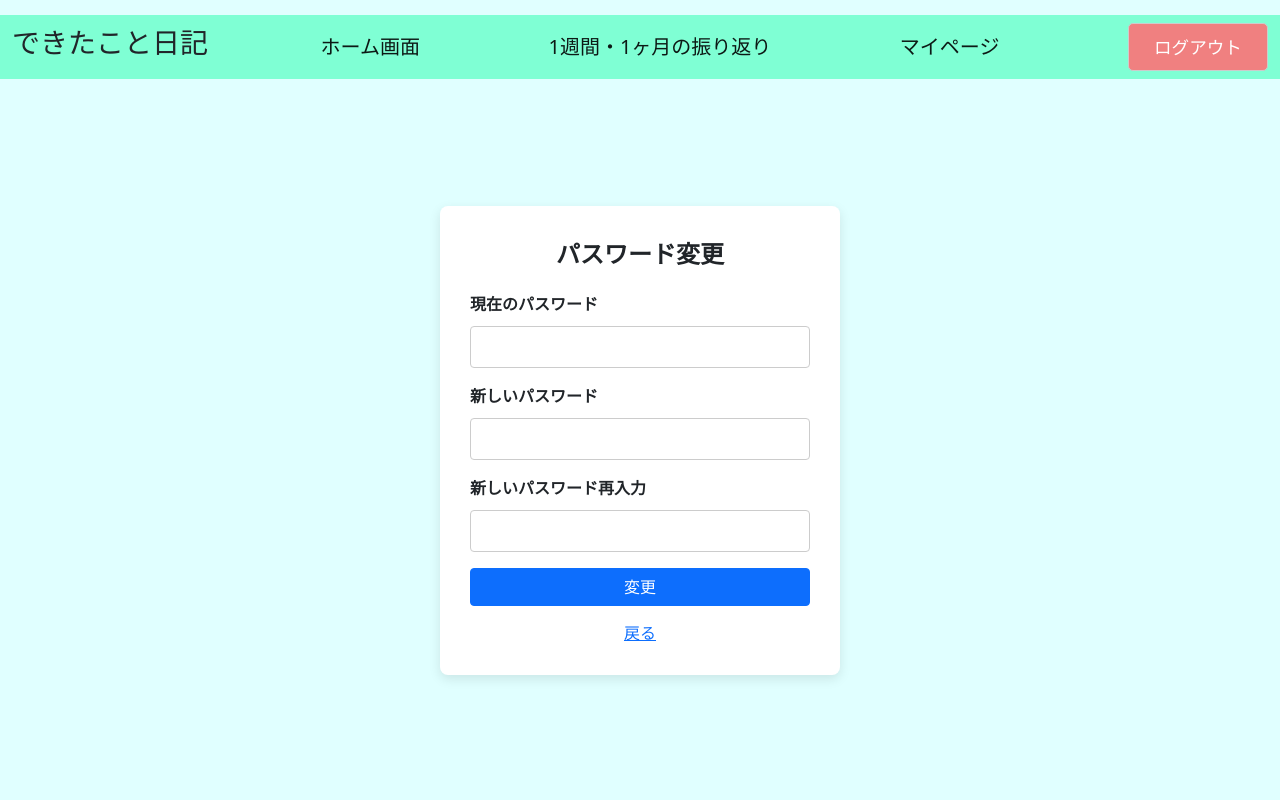
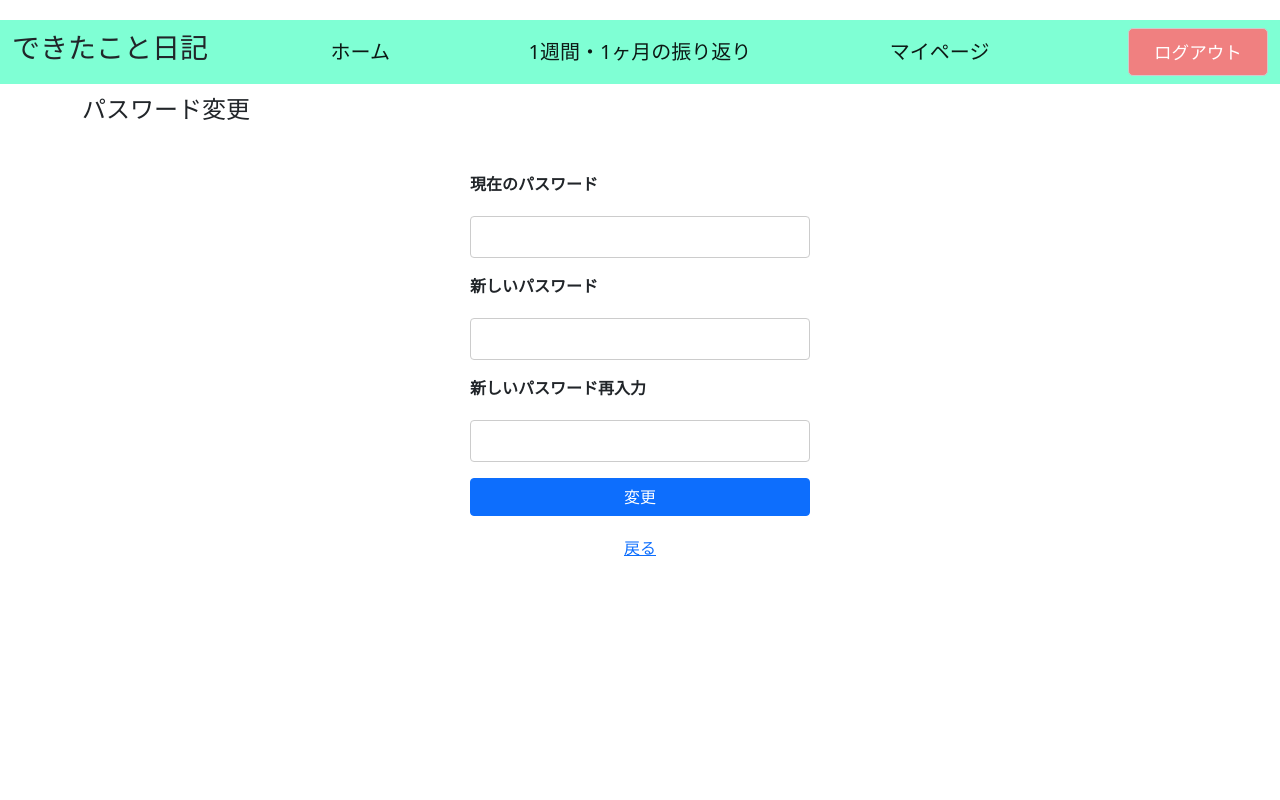
Before and after one commit to haruko-kobayashi1224/application1, a Django app: page /diary_app/change_password/ in a window 1280 px wide. Run offline with Django 5.2, Linux system fonts and the light colour scheme; the visitor is signed in with stand-in values (Sample User, id 1).

Commit message:
１の修正

```diff
--- a/diary/templates/base.html
+++ b/diary/templates/base.html
@@ -20,7 +20,7 @@
         <nav class="navbar navbar-expand-lg navbar-light" style="position: fixed; top: 0; width: 100%; z-index: 1000; background-color: #7FFFD4;">
              <div class="container-fluid">
                 <h3>できたこと日記</h3>
-                <a class="navbar-brand" href="{% url 'diary_app:month' year=today.year month=today.month %}">ホーム画面</a>
+                <a class="navbar-brand" href="{% url 'diary_app:month' year=today.year month=today.month %}">ホーム</a>
                 {% comment %} <a class="navbar-brand" href="{% url 'diary_app:diary_inspection' year=today.year month=today.month  day=today.day %}">今日できたこと</a> {% endcomment %}
                 <a class="navbar-brand" href="{% url 'diary_app:reflection' year=today.year month=today.month %}">1週間・1ヶ月の振り返り</a>
                 <a class="navbar-brand" href="{% url 'diary_app:my_page'%}">マイページ</a>
--- a/diary/templates/change_password.html
+++ b/diary/templates/change_password.html
@@ -3,9 +3,8 @@
 
 <style>
   body {
-    margin: 0;
-    padding: 0;
-    background-color: #E0FFFF;
+
+
 
   }
 
@@ -13,23 +12,16 @@
     display: flex;
     align-items: center;
     justify-content: center;
-    height: 90vh;
+
   }
 
   .form-container {
     width: 400px;
     padding: 30px;
-    background-color: white;
     border-radius: 8px;
-    box-shadow: 0 4px 12px rgba(0, 0, 0, 0.1);
     text-align: center;
   }
 
-  .form-title {
-    font-size: 1.5rem;
-    font-weight: bold;
-    margin-bottom: 20px;
-  }
 
   .message-container {
     margin-bottom: 10px;
@@ -43,13 +35,13 @@
   }
 
   nav {
-    margin-top: 15px;
+    margin-top: 20px;
   }
 
   input[type="password"], input[type="password"], input[type="password"] {
   width: 100%;
   padding: 8px;
-  margin-top: 5px;
+  margin-top: 10px;
   box-sizing: border-box;
   border: 1px solid #ccc;
   border-radius: 4px;
@@ -58,19 +50,21 @@
   label {
   display: block;
   font-weight: bold;
-  margin-bottom: 5px;
+  margin-bottom: 10px;
 }
 
 .form-group {
-  margin-bottom: 15px;
   text-align: left;
+}
+
+h4 {
+  padding-top: 15px;
 }
 </style>
 
-
+<h4>パスワード変更</h4>
 <div class="page-wrapper">
   <div class="form-container">
-    <div class="form-title">パスワード変更</div>
     <div class="message-container">
       {% if messages %}
         {% for message in messages %}
--- a/diary/templates/edit_diary.html
+++ b/diary/templates/edit_diary.html
@@ -75,11 +75,11 @@ input[type="submit"] {
       {% endfor%}
     </div>
 {% endif %}
-    <h4>できたこと編集画面</h4>
+    <h4>できたこと編集</h4>
     <h4>{{ year }}年{{ month }}月{{ day }}日{{ weekday_jp  }}曜日</h4>
     <form method="POST">
         {% csrf_token %}
-        <h4>今日できたこと</h4>
+        <h5>今日できたこと</h5>
         <div class="formset-flex">
           {% for checkbox in edit_diary_form.successes %}
             <label class="checkbox-inline">
@@ -100,7 +100,7 @@ input[type="submit"] {
         <div style="text-align: center; margin-bottom: 20px;">
           <button type="button" id="add-form-btn" >＋追加</button>
         </div>
-        <h4>明日の目標</h4>
+        <h5>明日の目標</h5>
         {{ edit_diary_form.tomorrow_goal }}
         <div class="button-area">
           <button type="button" class="btn btn-danger btn-lg" data-bs-toggle="modal" data-bs-target="#deleteModal-{{ diary.id }}">
--- a/diary/templates/my_page.html
+++ b/diary/templates/my_page.html
@@ -11,7 +11,7 @@
   label {
     display: block;
     font-weight: bold;
-    margin-bottom: 5px;
+    margin-bottom: 10px;
   }
 
 
@@ -26,7 +26,7 @@
   .form-label {
   display: block;
   font-weight: bold;
-  margin-bottom: 5px;
+  margin-bottom: 10px;
   margin-left: -210px;
 }
 
@@ -43,7 +43,7 @@
   }
 </style>
 
-<h4 class="text-center">マイページ</h4>
+<h4>マイページ</h4>
 
 <div class="container">
   {% if messages %}
--- a/diary/templates/reflection.html
+++ b/diary/templates/reflection.html
@@ -100,7 +100,7 @@ h5 {
 
 </style>
 
-<h5>{{ year }}年{{ month }}月の振り返り編集</h5>
+<h4>{{ year }}年{{ month }}月の振り返り</h4>
 
 <div class="container  text-center">
 {% if messages %}
@@ -203,7 +203,7 @@ h5 {
 {% endif %}
   <button type="button" class="btn btn-primary btn-lg"
         onclick="location.href='{% url 'diary_app:edit_reflection' year=year month=month %}'">
-    編集
+    振り返りを入力・編集
   </button>
 
 </div>
--- a/diary/templates/user/registration.html
+++ b/diary/templates/user/registration.html
@@ -98,7 +98,7 @@ label {
       {% endif %}
    </div>
 
-    <input type="submit" value"ユーザー登録" class="btn btn-primary">
+    <input type="submit" value="登録" class="btn btn-primary">
 </form>
 <nav>
 <a href="{% url 'diary_app:login' %}">ログイン画面に戻る</a>
```
Also changed, not shown: diary/templates/edit_reflection.html (+5 -5 lines), diary/templates/today_input.html (+8 -3 lines).
